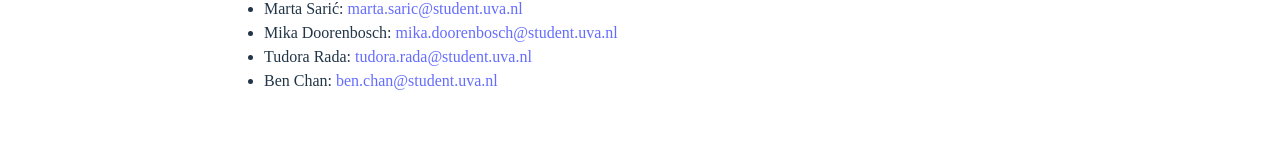
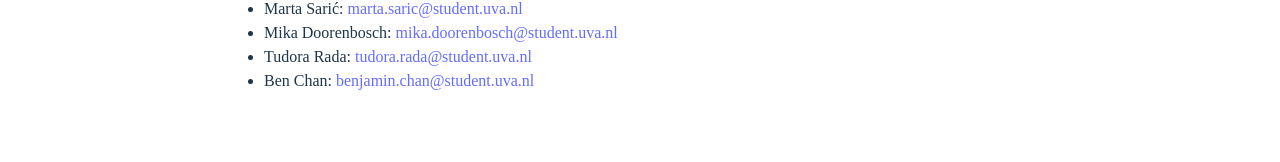
Before and after one commit to mikad74/popSci, a React (Vite) app: page / in a window 1280 px wide. Both pictures are taken after a click on the element "Contact". Shown: the part 305-467 px from the top of the page. Built offline with nearby package versions, Linux system fonts and the light colour scheme.

Commit message:
small edits

```diff
--- a/src/App.css
+++ b/src/App.css
@@ -51,7 +51,7 @@
 .content,
 .about,
 .contact {
-  width: min(max(65vw, 375px), 95vw);
+  width: min(min(max(65vw, 375px), 95vw), 1200px);
   font-family: "Times New Roman", Times, serif;
   flex: 1 1 auto;
 }
--- a/src/components/Contact.tsx
+++ b/src/components/Contact.tsx
@@ -34,7 +34,7 @@
         <li>
           Ben Chan: {" "}
           <a href="mailto: benjamin.chan@student.uva.nl">
-            ben.chan@student.uva.nl
+            benjamin.chan@student.uva.nl
           </a>
         </li>
       </ul>
```
